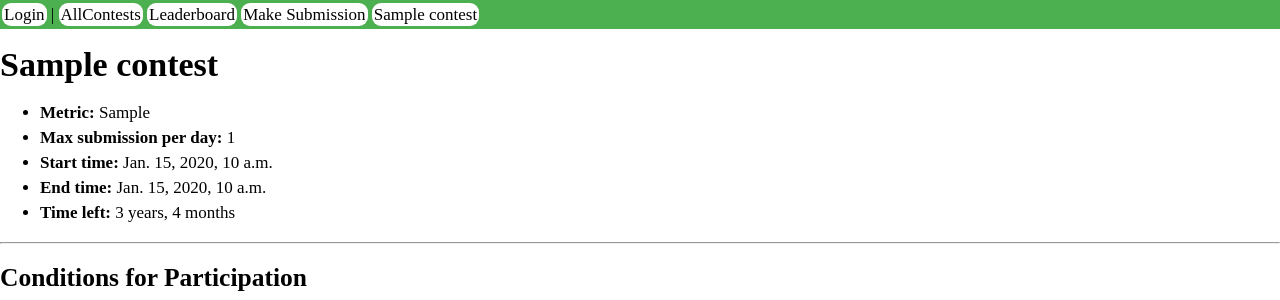
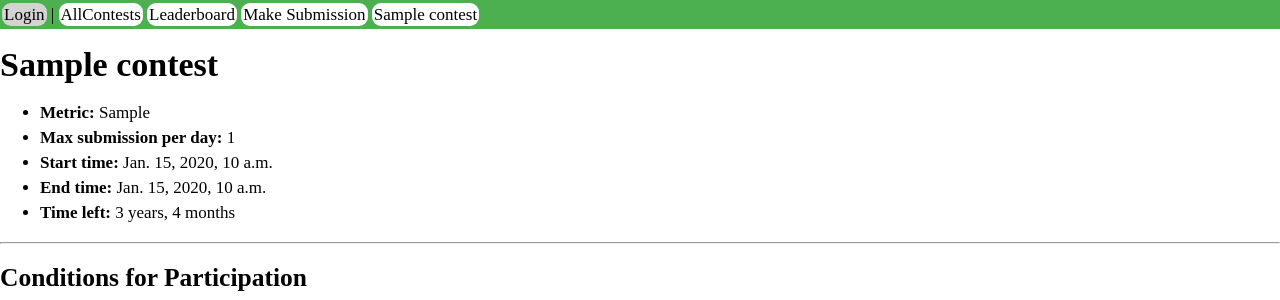
Before and after one commit to sig-ml/crossval, a Django app: page /contest/1/ in a window 1280 px wide, with the pointer over the restyled element. Shown: the top 300 px of the page. Run offline with Django 3.2, Linux system fonts and the light colour scheme; tables that the repository leaves empty hold one stand-in row (values such as "Sample post").

Commit message:
grey shade on nav hover

```diff
--- a/crossval/templates/base.html
+++ b/crossval/templates/base.html
@@ -6,6 +6,7 @@
             a {color: black;}
             nav {background: #4CAF50; padding: 2px;}
             nav a {border-radius: 9px; background: white; padding: 2px; text-decoration: none;}
+            nav a:hover { background: lightgrey; }
             pre {background: #E8C0B3;}
             tr:nth-child(even) {background-color: #f2f2f2}
             th { background-color: #4CAF50;
```
